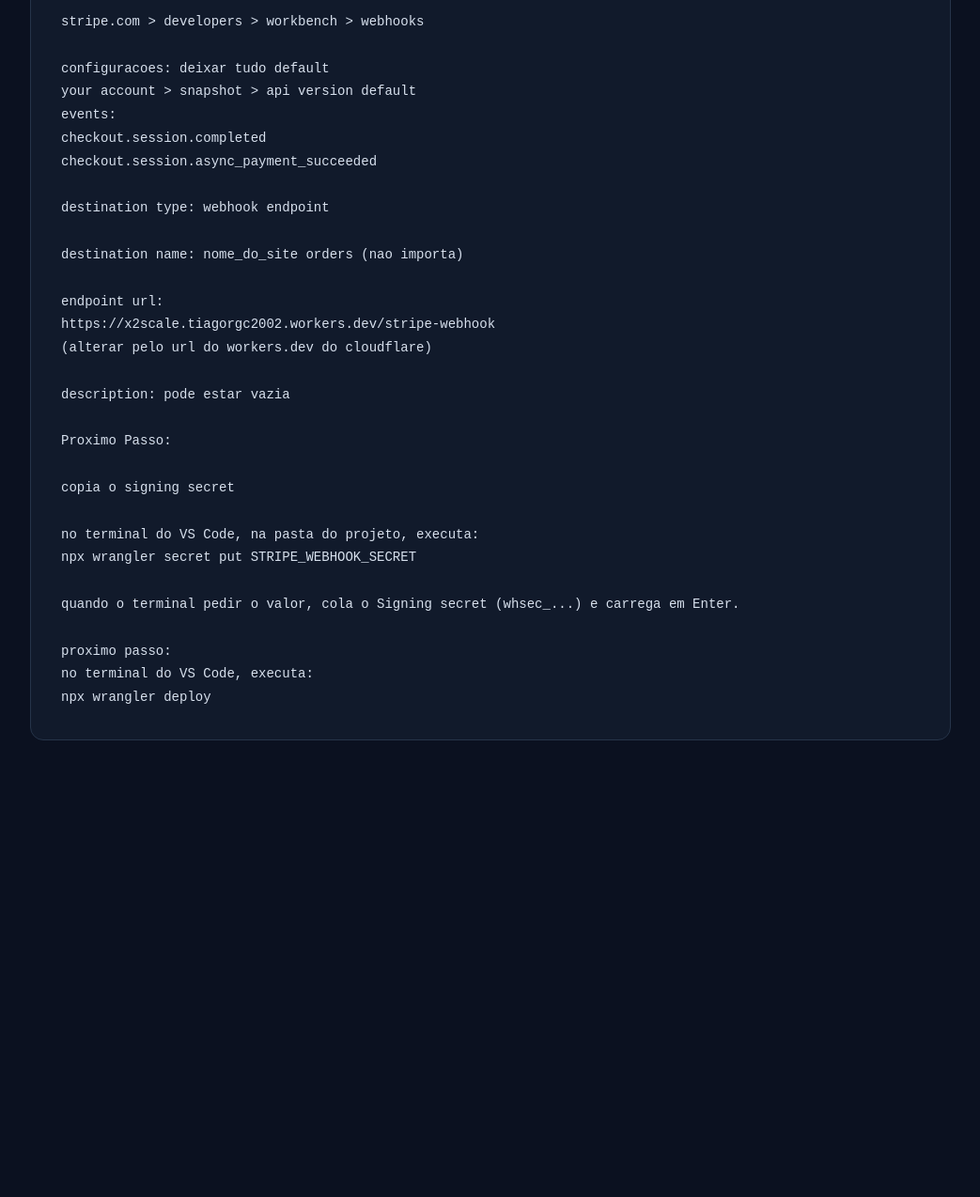
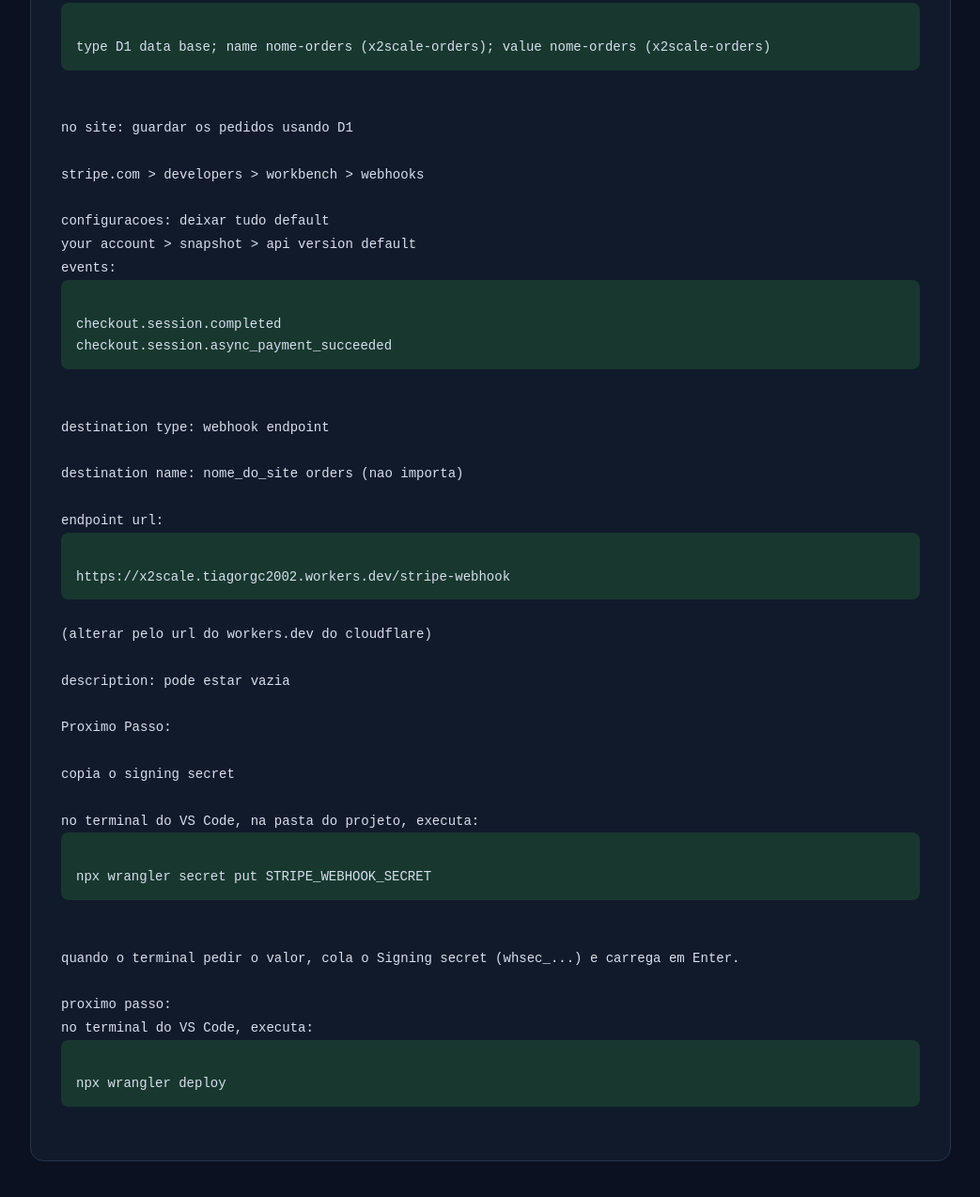
Before and after one commit to tiagorafael404/x2scale, a plain HTML site: page book.html in a window 1280 px wide. Shown: the part 3246-4520 px from the top of the page at 94% size, without its empty margins (118-1161 px from the left). Before the commit the page ends 4082 px from the top, so only its background shows below. Drawn offline with Linux system fonts and the light colour scheme.

Commit message:
Update book.html

```diff
--- a/book.html
+++ b/book.html
@@ -19,7 +19,7 @@
     .eyebrow { color: #60a5fa; font-size: .8rem; font-weight: 700; letter-spacing: .14em; text-transform: uppercase; }
     h1 { margin: 8px 0; color: #f8fafc; font-size: clamp(2rem, 5vw, 3rem); }
     header p { margin: 0; color: #aab4c5; line-height: 1.6; }
-    pre { overflow-x: auto; margin: 0; padding: clamp(18px, 4vw, 32px); border: 1px solid #263449; border-radius: 14px; background: #111a2b; color: #d7e0ed; font: 14px/1.7 ui-monospace, SFMono-Regular, Consolas, "Liberation Mono", monospace; white-space: pre-wrap; overflow-wrap: anywhere; tab-size: 2; }
+    pre { overflow-x: auto; margin: auto auto 50px auto; padding: clamp(18px, 4vw, 32px); border: 1px solid #263449; border-radius: 14px; background: #111a2b; color: #d7e0ed; font: 14px/1.7 ui-monospace, SFMono-Regular, Consolas, "Liberation Mono", monospace; white-space: pre-wrap; overflow-wrap: anywhere; tab-size: 2; }
     .code { display: block; max-height: 500px; overflow-y: auto; padding: 12px 16px; border-radius: 8px; background: #18382f; }
     @media (max-width: 600px) { body { padding: 32px 14px; } pre { font-size: 12px; } }
   </style>
@@ -434,11 +434,13 @@ async function comprarCarrinho(items) {
   window.location.href = await criarSessaoCheckout({ items: payloadItems });
 }
 </div>
-
-Sistema de lista de compras reazidadas
+</code></pre>
+    <pre><code>Sistema de lista de compras reazidadas
 
 cloudflare &gt; workers &amp; pages &gt; bindings
+<div class="code">
 type D1 data base; name nome-orders (x2scale-orders); value nome-orders (x2scale-orders)
+</div>
 
 no site: guardar os pedidos usando D1
 
@@ -447,15 +449,19 @@ stripe.com &gt; developers &gt; workbench &gt; webhooks
 configuracoes: deixar tudo default
 your account &gt; snapshot &gt; api version default
 events:
+<div class="code">
 checkout.session.completed
 checkout.session.async_payment_succeeded
+</div>
 
 destination type: webhook endpoint
 
 destination name: nome_do_site orders (nao importa)
 
 endpoint url:
+<div class="code">
 https://x2scale.tiagorgc2002.workers.dev/stripe-webhook
+</div>
 (alterar pelo url do workers.dev do cloudflare)
 
 description: pode estar vazia
@@ -465,13 +471,17 @@ Proximo Passo:
 copia o signing secret
 
 no terminal do VS Code, na pasta do projeto, executa:
+<div class="code">
 npx wrangler secret put STRIPE_WEBHOOK_SECRET
+</div>
 
 quando o terminal pedir o valor, cola o Signing secret (whsec_...) e carrega em Enter.
 
 proximo passo:
 no terminal do VS Code, executa:
+<div class="code">
 npx wrangler deploy
+</div>
 </code></pre>
   </main>
 </body>
```
